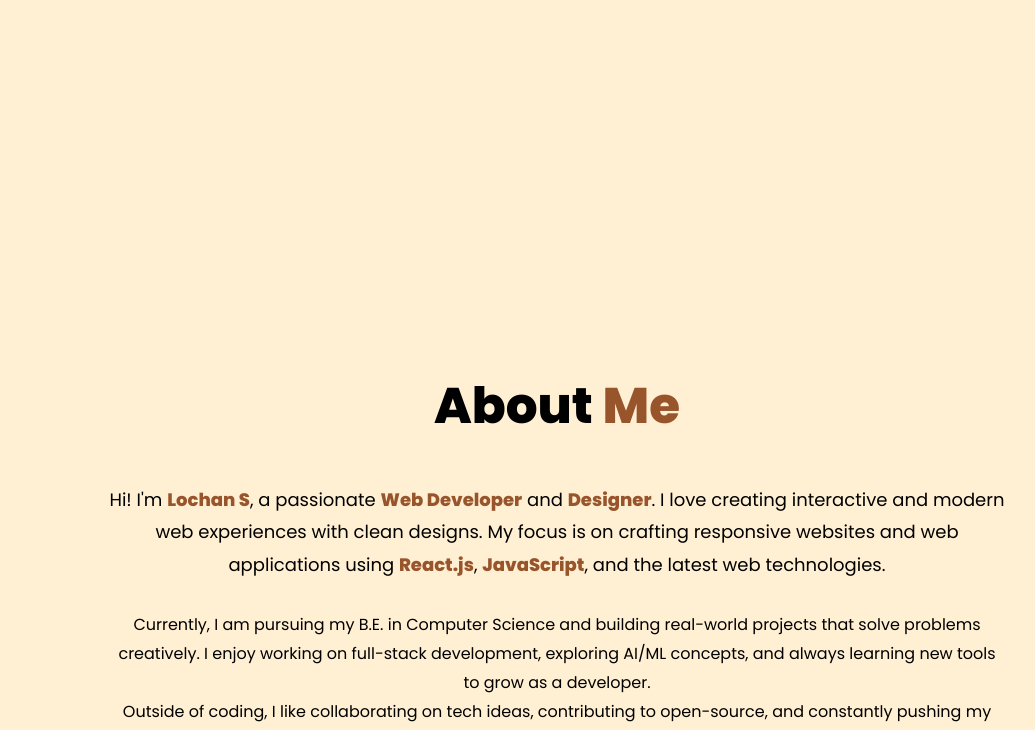
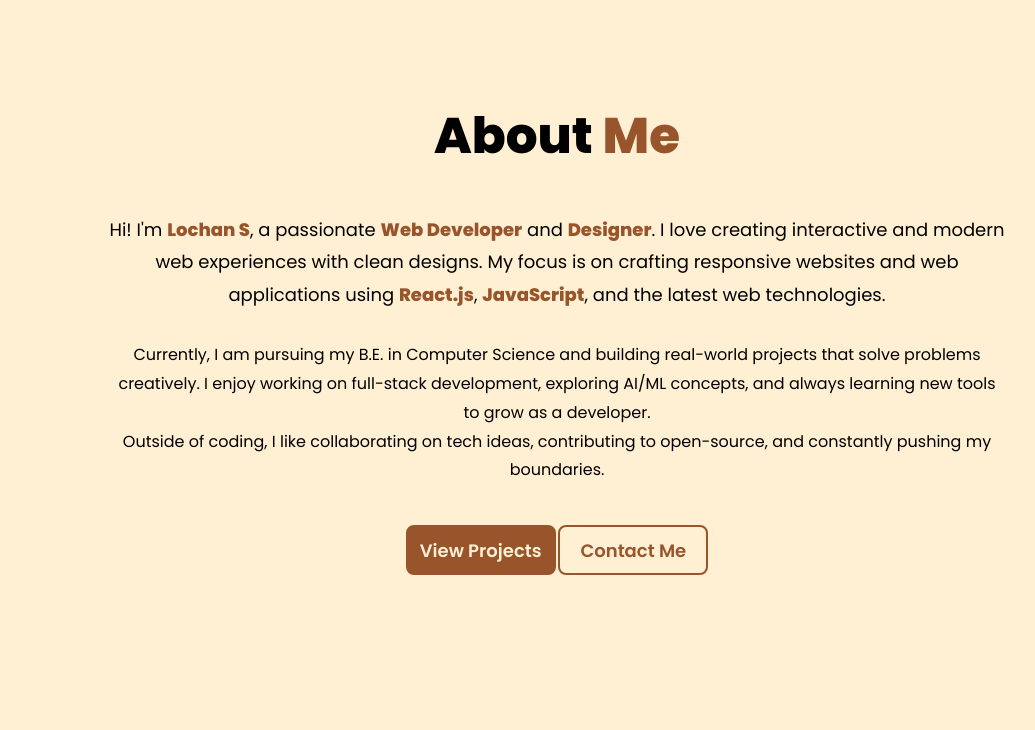
Before and after one commit to Lochan-01/Portfolio, a plain HTML site: page index.html in a window 1280 px wide. Shown: the part 763-1493 px from the top of the page, without its empty margins (83-1118 px from the left). Drawn offline with nearby package versions, Linux system fonts and the light colour scheme.

Commit message:
Update style.css

```diff
--- a/style.css
+++ b/style.css
@@ -294,10 +294,10 @@ section {
 
 /* About Section */
 .about {
-  top: -30px;
-  background: var(--bg-color); /* fixed custom property */
-  padding: 300px 15%;
-  color: var(--text-color);
+
+    background: var(--bg-color);
+    padding: 30px 15%;
+    color: var(--text-color);
 }
 
 /* Heading */
```
